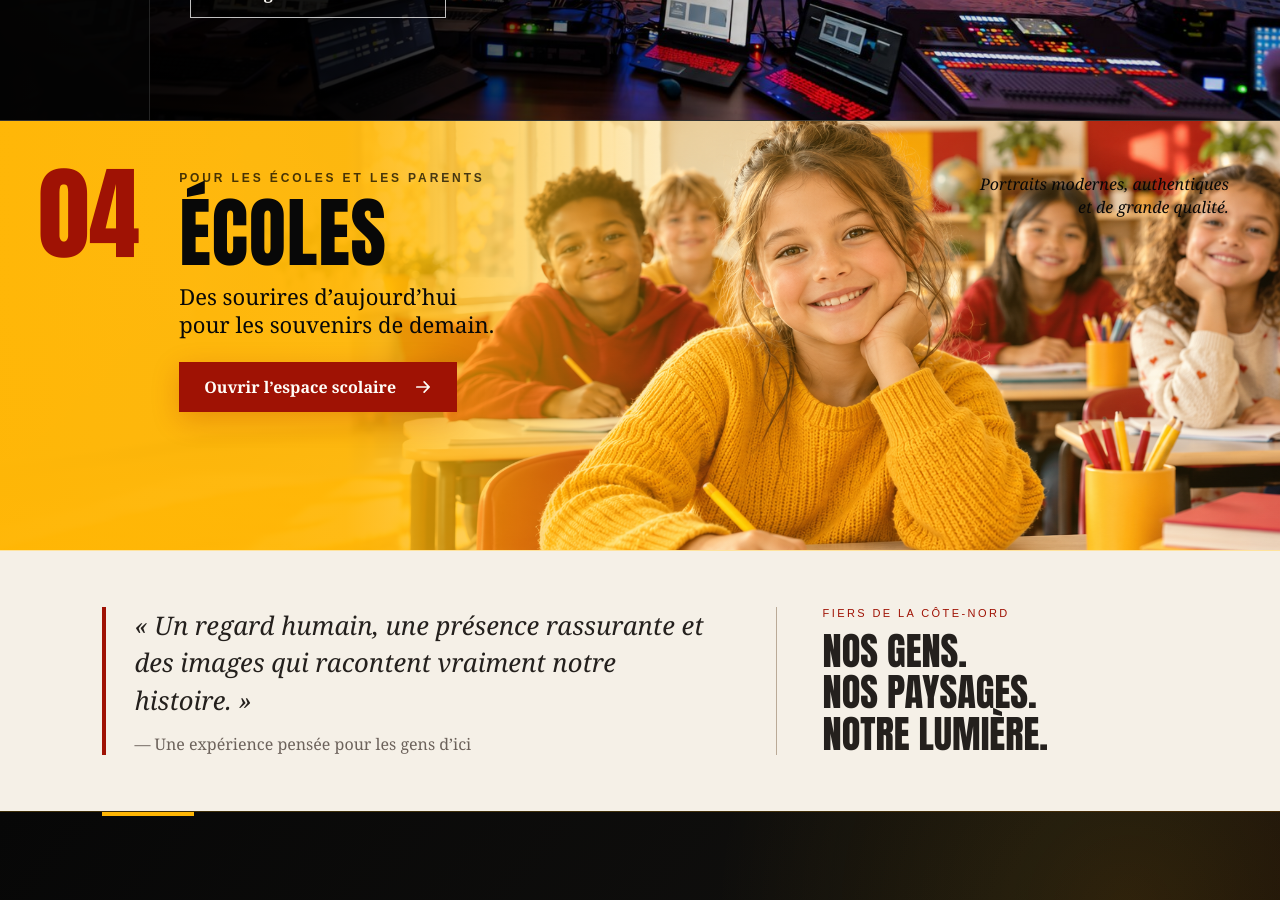
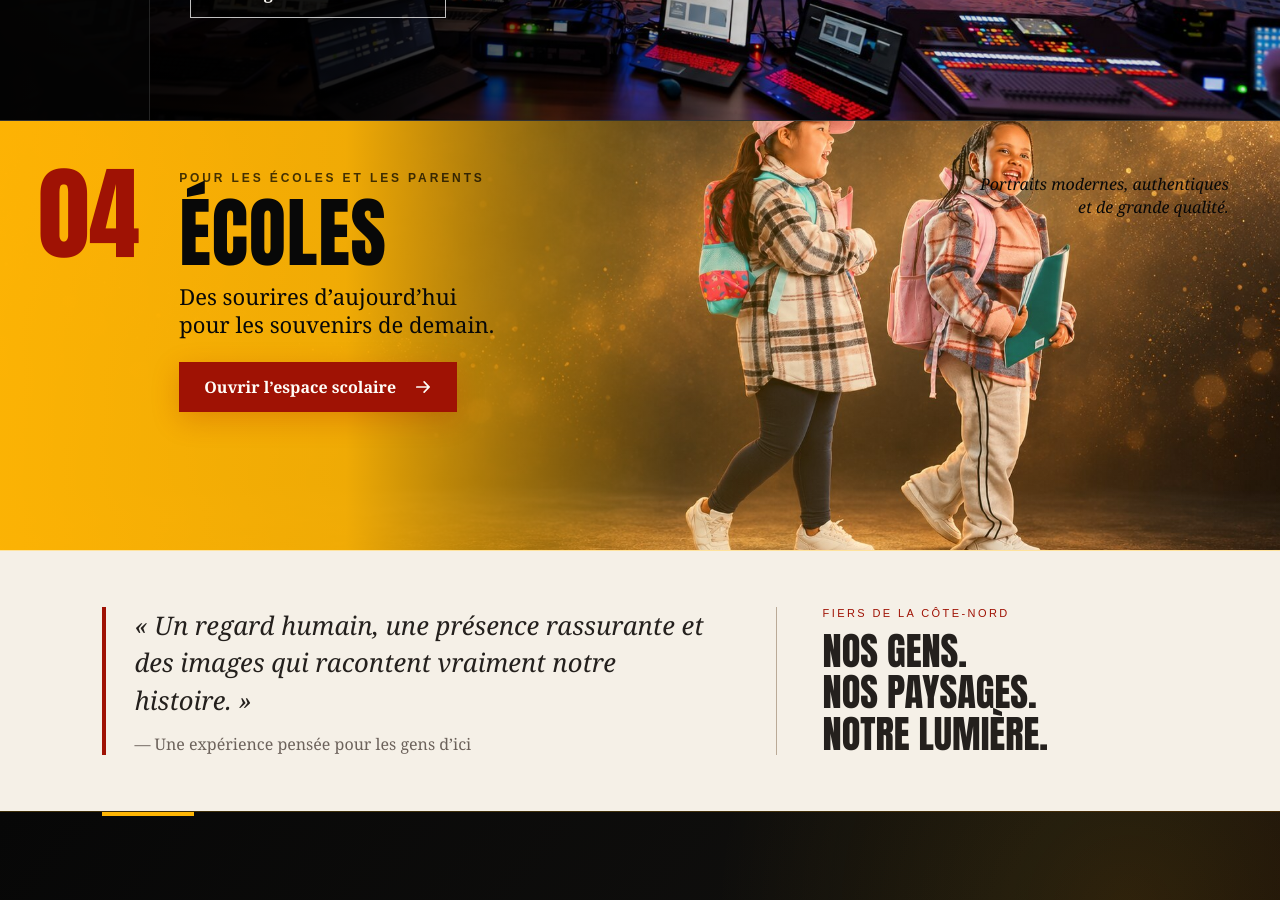
Before and after one commit to behnjproductions/behn-j-productions-site, a React (Vite) app: page / in a window 1280 px wide. Shown: the part 2100-3000 px from the top of the page. Built offline with nearby package versions, Linux system fonts and the light colour scheme; a web font is replaced by a local one.

Commit message:
Use family school portraits in Écoles section

```diff
--- a/src/App.jsx
+++ b/src/App.jsx
@@ -127,7 +127,7 @@ export function App() {
         </section>
 
         <section id="ecoles" className="school-feature">
-          <img src="/assets/school-classroom.png" alt="Portraits scolaires naturels et joyeux" /><div className="school-feature__wash" /><div className="school-feature__number">04</div>
+          <img src="/assets/school-premium.jpg" alt="Portraits scolaires naturels et joyeux" /><div className="school-feature__wash" /><div className="school-feature__number">04</div>
           <div className="school-feature__content"><p className="eyebrow eyebrow--dark">Pour les écoles et les parents</p><h2>Écoles</h2><p>Des sourires d’aujourd’hui<br />pour les souvenirs de demain.</p><CTAButton href={BRAND.schoolPortal}>Ouvrir l’espace scolaire</CTAButton></div>
           <p className="school-feature__note">Portraits modernes, authentiques<br />et de grande qualité.</p>
         </section>
```
Also changed, not shown: public/assets/school-premium.jpg (added), 1 other file (tests, documents, lock files or other folders).
